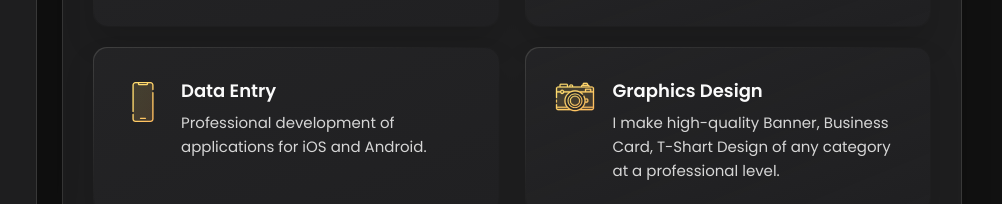
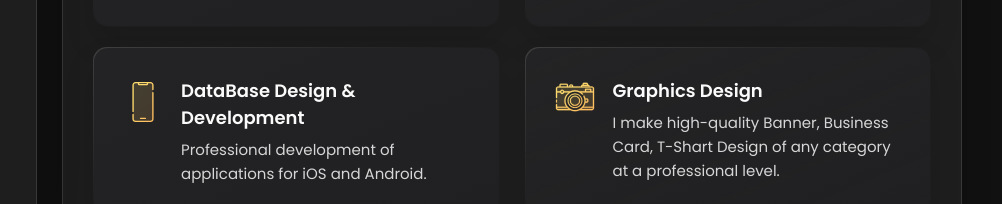
Before and after one commit to MdAnaskhan0/mdanaskhan, a plain HTML site: page index.html in a window 1280 px wide. Shown: the part 596-800 px from the top of the page, 278-1280 px from the left. Drawn offline with nearby package versions, Linux system fonts and the light colour scheme.

Commit message:
data entry to database deshing

```diff
--- a/index.html
+++ b/index.html
@@ -278,7 +278,7 @@
                 </div>
 
                 <div class="service-content-box">
-                  <h4 class="h4 service-item-title">Data Entry</h4>
+                  <h4 class="h4 service-item-title">DataBase Design & Development</h4>
 
                   <p class="service-item-text">
                     Professional development of applications for iOS and
```
